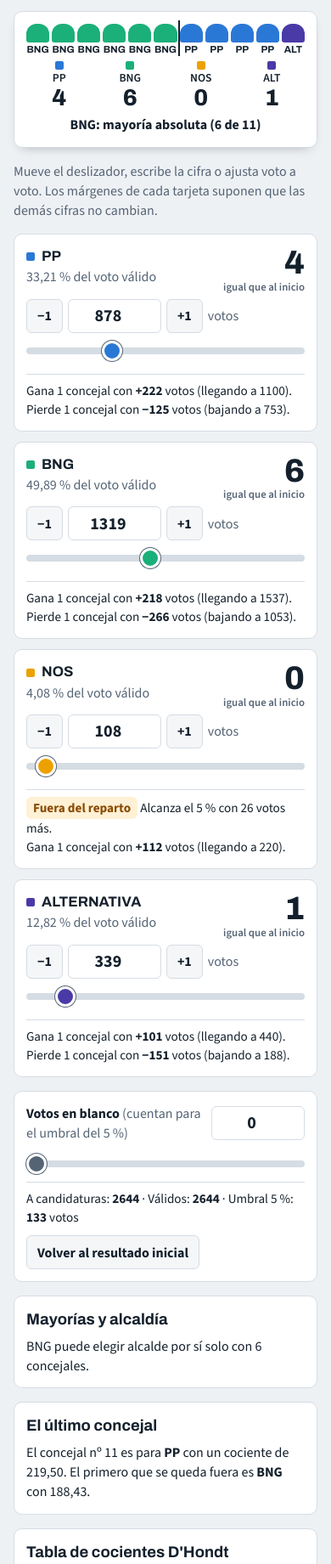
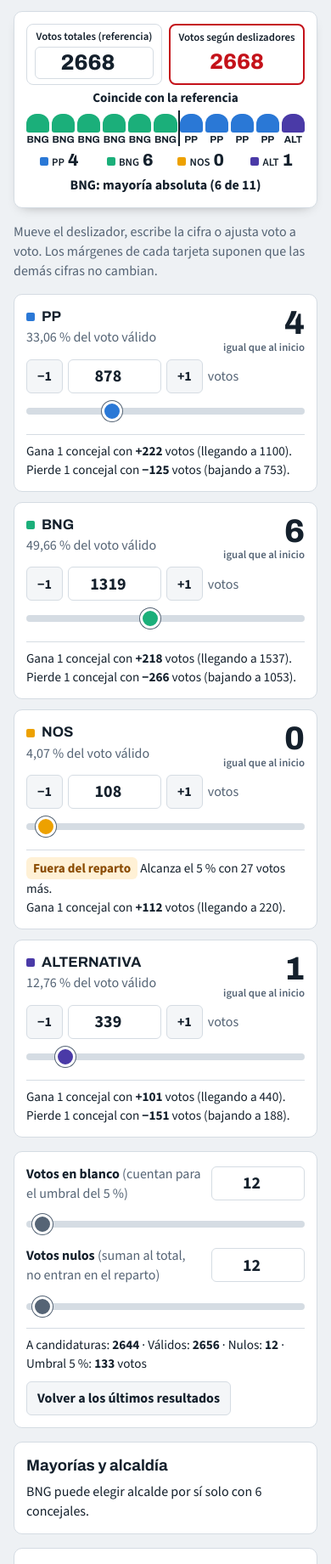
Before and after one commit to blogs40/votos, a plain HTML site: page index.html in a window 390 px wide. Shown: the part 159-2000 px from the top of the page at 85% size. Drawn offline with nearby package versions, Linux system fonts and the light colour scheme.

Commit message:
Add files via upload

```diff
--- a/index.html
+++ b/index.html
@@ -12,15 +12,15 @@ body{margin:0}
 /* Layout: marcador del pleno fijo arriba; controles en 2x2; mayorias, tabla D'Hondt y base legal debajo */
 :root{
   --bg:#eef1f4; --surface:#ffffff; --ink:#14202c; --muted:#556475; --line:#d5dce3; --soft:#f4f6f8;
-  --pp:#2a78d6; --bng:#1baf7a; --nos:#eda100; --alt:#4a3aa7; --warn:#8a4b00; --warnbg:#fff1d6;
+  --pp:#2a78d6; --bng:#1baf7a; --nos:#eda100; --alt:#4a3aa7; --warn:#8a4b00; --warnbg:#fff1d6; --red:#c4121a;
   --display:"Archivo","Arial Narrow",sans-serif; --body:"Source Sans 3",system-ui,sans-serif;
 }
 @media (prefers-color-scheme:dark){:root:not([data-theme="light"]){
   --bg:#0f151c; --surface:#18212b; --ink:#e8eef4; --muted:#9fadbc; --line:#2d3a48; --soft:#202b37;
-  --pp:#3987e5; --bng:#199e70; --nos:#c98500; --alt:#b04bb5; --warn:#ffd28a; --warnbg:#3a2a0c; color-scheme:dark}}
+  --pp:#3987e5; --bng:#199e70; --nos:#c98500; --alt:#b04bb5; --warn:#ffd28a; --warnbg:#3a2a0c; --red:#ff6b6b; color-scheme:dark}}
 :root[data-theme="dark"]{
   --bg:#0f151c; --surface:#18212b; --ink:#e8eef4; --muted:#9fadbc; --line:#2d3a48; --soft:#202b37;
-  --pp:#3987e5; --bng:#199e70; --nos:#c98500; --alt:#b04bb5; --warn:#ffd28a; --warnbg:#3a2a0c; color-scheme:dark}
+  --pp:#3987e5; --bng:#199e70; --nos:#c98500; --alt:#b04bb5; --warn:#ffd28a; --warnbg:#3a2a0c; --red:#ff6b6b; color-scheme:dark}
 *{box-sizing:border-box}
 body{background:var(--bg);color:var(--ink);font:16px/1.45 var(--body);font-variant-numeric:tabular-nums}
 body::before{content:"";position:fixed;inset:0 0 auto;height:env(safe-area-inset-top,0px);z-index:10;background:var(--bg)}
@@ -32,6 +32,14 @@ p{margin:0}
 .muted{color:var(--muted)}
 .panel{background:var(--surface);border:1px solid var(--line);border-radius:10px;padding:14px;min-width:0}
 .pleno{position:sticky;top:env(safe-area-inset-top,0px);z-index:9;box-shadow:0 6px 14px -10px rgba(0,0,0,.45)}
+.count{display:grid;grid-template-columns:repeat(2,minmax(0,1fr));gap:8px}
+.box{display:flex;flex-direction:column;align-items:center;justify-content:space-between;gap:2px;border:1px solid var(--line);border-radius:8px;padding:6px;text-align:center;font-weight:600;font-size:.9rem;line-height:1.2}
+.box input[type=number],.sum{height:38px;font:800 1.6rem/38px var(--display);max-width:140px}
+.box.res{border:2px solid var(--red)}
+.sum{color:var(--red)}
+#diff{text-align:center;font-weight:700;font-size:.95rem;margin:4px 0 8px}
+#diff.off{color:var(--red)}
+.blank+.blank{margin-top:8px}
 .seats{display:grid;grid-template-columns:repeat(11,minmax(0,1fr));gap:3px}
 .seat{text-align:center;font:700 .72rem var(--display);font-stretch:75%;min-width:0}
 .seat i{display:block;height:30px;border-radius:12px 12px 3px 3px;background:var(--c,var(--soft));margin-bottom:2px}
@@ -62,6 +70,7 @@ input[type=range]::-moz-range-thumb{width:18px;height:18px;border-radius:50%;bac
 .out{background:var(--warnbg);color:var(--warn);border-radius:6px;padding:2px 8px;font-weight:700;display:inline-block}
 .blank{display:grid;grid-template-columns:minmax(0,1fr) auto;gap:4px 12px;align-items:center}
 .blank input[type=range]{grid-column:1/-1;--c:var(--muted)}
+.blank+.facts{margin-top:8px}
 .bar{display:flex;flex-wrap:wrap;gap:10px;justify-content:space-between;align-items:center}
 #warn{background:var(--warnbg);color:var(--warn);border-radius:8px;padding:8px 12px;font-weight:700}
 ul{margin:8px 0 0;padding-left:20px}
@@ -78,7 +87,9 @@ a{color:var(--ink)}
 .legal{font-size:.92rem}
 @media (max-width:620px){
   .grid{grid-template-columns:minmax(0,1fr)}
-  .score div{flex-direction:column;align-items:center;gap:0;font-size:.85rem}
+  .score div{gap:4px;font-size:.8rem}
+  .score b{font-size:1.25rem}
+  .box{font-size:.8rem}
   .seat i{height:22px}
   th,td{padding:5px}
 }
@@ -94,6 +105,12 @@ a{color:var(--ink)}
   </header>
 
   <section class="panel pleno" aria-label="Reparto del pleno">
+    <div class="count">
+      <label class="box" for="n-total"><span>Votos totales (referencia)</span>
+        <input type="number" id="n-total" min="0" step="1" inputmode="numeric"></label>
+      <div class="box res"><span>Votos según deslizadores</span><output class="sum" id="sum"></output></div>
+    </div>
+    <p id="diff" aria-live="polite"></p>
     <div class="seats" id="seats"></div>
     <div class="score" id="score"></div>
     <p id="verdict" aria-live="polite"></p>
@@ -111,9 +128,14 @@ a{color:var(--ink)}
       <input type="number" id="n-blank" min="0" step="1" inputmode="numeric">
       <input type="range" id="r-blank" min="0" max="500" step="1" aria-label="Votos en blanco">
     </div>
+    <div class="blank">
+      <label for="n-null"><b>Votos nulos</b> <span class="muted">(suman al total, no entran en el reparto)</span></label>
+      <input type="number" id="n-null" min="0" step="1" inputmode="numeric">
+      <input type="range" id="r-null" min="0" max="500" step="1" aria-label="Votos nulos">
+    </div>
     <div class="bar facts">
       <p id="totals"></p>
-      <button type="button" id="reset">Volver al resultado inicial</button>
+      <button type="button" id="reset">Volver a los últimos resultados</button>
     </div>
   </section>
 
@@ -138,6 +160,7 @@ a{color:var(--ink)}
     <ul>
       <li>Número de concejales según población: art. 179 LOREG.</li>
       <li>Quedan fuera las candidaturas con menos del 5 % de los votos válidos (votos a candidaturas más votos en blanco). Los votos nulos no se computan: art. 180 LOREG.</li>
+      <li>Votos según deslizadores: candidaturas más blancos más nulos. El total de referencia solo sirve para comparar y no altera el reparto.</li>
       <li>Cocientes entre 1, 2, 3... Si dos cocientes coinciden, gana la candidatura con más votos totales; si también empatan en votos, decide un sorteo y los empates siguientes se alternan: arts. 163.1 y 180 LOREG.</li>
       <li>Alcaldía: art. 196 LOREG.</li>
     </ul>
@@ -180,8 +203,8 @@ const P = [
   {key:"nos", name:"NOS",         short:"NOS", start:108},
   {key:"alt", name:"ALTERNATIVA", short:"ALT", start:339}
 ];
-const START_BLANK = 0, BASE_MAX = 3000;
-let votes = P.map(p=>p.start), blank = START_BLANK;
+const START_BLANK = 12, START_NULL = 12, START_TOTAL = 2668, BASE_MAX = 3000;
+let votes = P.map(p=>p.start), blank = START_BLANK, nul = START_NULL, total = START_TOTAL;
 const initial = allocate(votes, blank).seats;
 const $ = id => document.getElementById(id);
 const num = n => n.toLocaleString("es-ES");
@@ -250,11 +273,17 @@ function render(){
     $("m-"+i).innerHTML = html;
   });
   sync("blank", blank);
+  sync("null", nul);
+  const sum = res.valid + nul, gap = sum - total;
+  if(document.activeElement !== $("n-total")) $("n-total").value = total;
+  $("sum").textContent = num(sum);
+  $("diff").textContent = gap ? `${num(Math.abs(gap))} ${Math.abs(gap)===1?"voto":"votos"} ${gap>0?"más":"menos"} que la referencia` : "Coincide con la referencia";
+  $("diff").className = gap ? "off" : "";
 
   const cand = res.valid - blank;
-  $("totals").innerHTML = `A candidaturas: <b>${num(cand)}</b> · Válidos: <b>${num(res.valid)}</b> · Umbral 5 %: <b>${num(Math.ceil(res.valid/20))}</b> votos`;
-  $("warn").hidden = res.valid <= 5000;
-  $("warn").textContent = `Hay ${num(res.valid)} votos válidos, más que habitantes en un municipio de hasta 5.000. Revisa las cifras.`;
+  $("totals").innerHTML = `A candidaturas: <b>${num(cand)}</b> · Válidos: <b>${num(res.valid)}</b> · Nulos: <b>${num(nul)}</b> · Umbral 5 %: <b>${num(Math.ceil(res.valid/20))}</b> votos`;
+  $("warn").hidden = sum <= 5000;
+  $("warn").textContent = `Los deslizadores suman ${num(sum)} votos, más que habitantes en un municipio de hasta 5.000. Revisa las cifras.`;
 
   // Coaliciones minimas ganadoras
   const withSeats = order.filter(i=>s[i]>0), combos = [];
@@ -300,20 +329,24 @@ function render(){
 }
 
 const clean = x => Math.min(99999, Math.max(0, Math.round(+x || 0)));
-function set(id, value){ if(id === "blank") blank = value; else votes[+id] = value; render(); }
-[0,1,2,3,"blank"].forEach(id=>{
-  $("r-"+id).addEventListener("input", e => set(String(id), clean(e.target.value)));
+function set(id, value){
+  if(id === "blank") blank = value; else if(id === "null") nul = value; else if(id === "total") total = value; else votes[+id] = value;
+  render();
+}
+const current = id => id === "blank" ? blank : id === "null" ? nul : id === "total" ? total : votes[id];
+[0,1,2,3,"blank","null","total"].forEach(id=>{
+  if(id !== "total") $("r-"+id).addEventListener("input", e => set(String(id), clean(e.target.value)));
   $("n-"+id).addEventListener("input", e => { if(e.target.value !== "") set(String(id), clean(e.target.value)); });
-  $("n-"+id).addEventListener("blur", e => { e.target.value = id === "blank" ? blank : votes[id]; });
+  $("n-"+id).addEventListener("blur", e => { e.target.value = current(id); });
 });
 $("parties").addEventListener("click", e=>{
   const b = e.target.closest("button[data-step]");
   if(b) set(b.dataset.i, clean(votes[+b.dataset.i] + +b.dataset.step));
 });
 $("reset").addEventListener("click", ()=>{
-  votes = P.map(p=>p.start); blank = START_BLANK;
+  votes = P.map(p=>p.start); blank = START_BLANK; nul = START_NULL; total = START_TOTAL;
   [0,1,2,3].forEach(i=>$("r-"+i).max = BASE_MAX);
-  $("r-blank").max = 500;
+  $("r-blank").max = 500; $("r-null").max = 500;
   render();
 });
 render();
```
